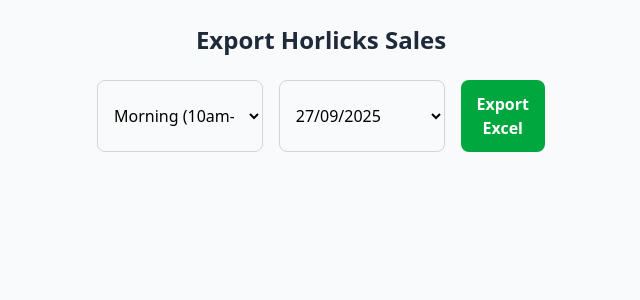
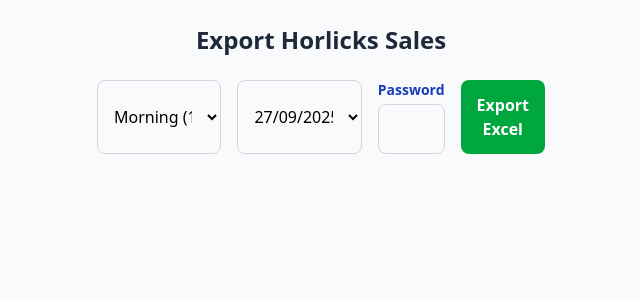
Before and after one commit to sanju1234abcd/kem_horlicks_client, a React (Vite) app: page /admin in a window 1280 px wide. Shown: the top 300 px of the page, without its empty margins (319-959 px from the left). Built offline with nearby package versions, Linux system fonts and the light colour scheme.

Commit message:
final changes 3

```diff
--- a/index.html
+++ b/index.html
@@ -2,9 +2,9 @@
 <html lang="en">
   <head>
     <meta charset="UTF-8" />
-    <link rel="icon" type="image/svg+xml" href="/vite.svg" />
+    <link rel="icon" type="image/png" href="/client/src/assets/kem_logo.png" />
     <meta name="viewport" content="width=device-width, initial-scale=1.0" />
-    <title>client</title>
+    <title>KEM events</title>
   </head>
   <body>
     <div id="root"></div>
--- a/src/Admin.tsx
+++ b/src/Admin.tsx
@@ -25,9 +25,15 @@
   const [shift, setShift] = useState("Morning");
   const [subDate, setSubDate] = useState(dateOptions[0]);
   const [loading, setLoading] = useState(false);
+  const [password, setPassword] = useState("");
 
   const fetchAndExport = async () => {
     setLoading(true);
+    if(password !== "G7p!xQ2r") {
+      toast.error("Incorrect password!");
+      return;
+    }
+    else{
     try {
       const response = await fetch(
         `${import.meta.env.VITE_BASE_URL}/api/v1/horlicks/get?shift=${shift}&subDate=${subDate}`
@@ -129,9 +135,10 @@
     } catch (err: any) {
       console.error(err);
       toast.error("Error fetching or creating Excel");
-    } finally {
-      setLoading(false);
     }
+    }
+    setLoading(false);
+
   };
 
   return (
@@ -162,6 +169,22 @@
           ))}
         </select>
 
+
+        {/*password*/}
+        <div>
+          <label className="block text-sm font-semibold text-blue-800 mb-1">
+            Password
+          </label>
+          <input
+            type="password"
+            name="password"
+            value={password}
+            onChange={(e) => setPassword(e.target.value)}
+            className="w-full border border-gray-300 rounded-lg p-3 text-base focus:ring-2 focus:ring-red-500 focus:border-red-500"
+            required
+          />
+        </div>
+
         {/* Export Button */}
         <button
           onClick={fetchAndExport}
```
Also changed, not shown: vercel.json (added).
